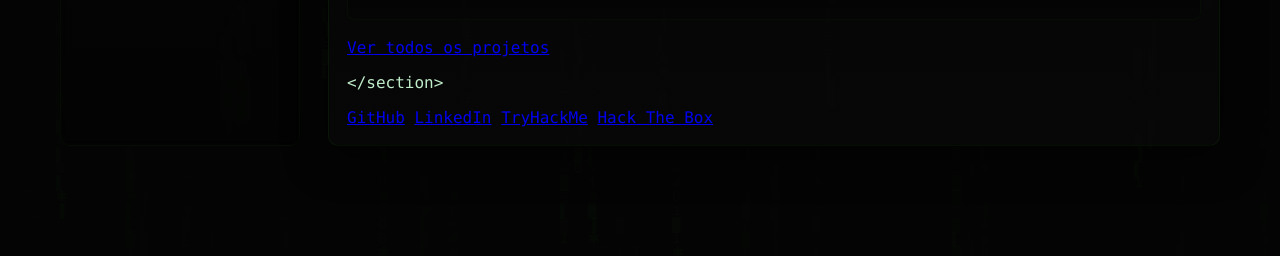
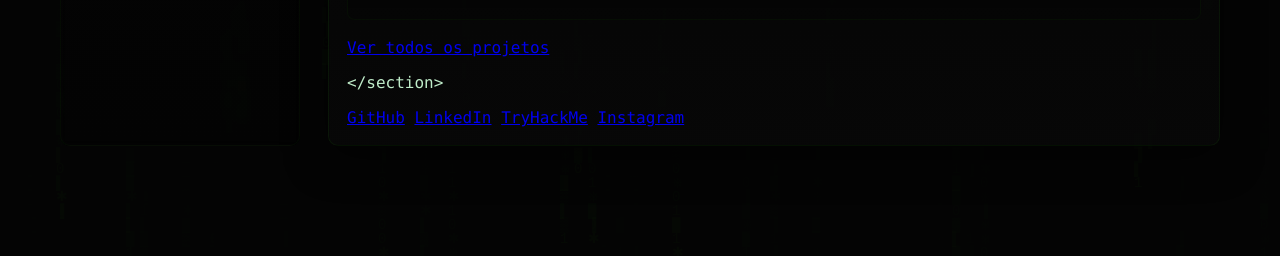
Before and after one commit to willimaofc/willimaofc.github.io, a Jekyll site: the page built from index.md, in a window 1280 px wide and 900 px high, scrolled down 335 px. Shown: the part 625-881 px from the top of the window. Built offline with Jekyll 4.4.1, drawn with Linux system fonts in a browser that asks for light colours.

Commit message:
Update Instagram link text in index.md

```diff
--- a/index.md
+++ b/index.md
@@ -45,5 +45,5 @@ subtitle: "Segurança da informação · Pentesting · CTF · Privilege Escalati
   <a href="https://github.com/willimaofc" target="_blank" class="social github">GitHub</a>
   <a href="https://linkedin.com/in/wil-limaofc" target="_blank" class="social linkedin">LinkedIn</a>
   <a href="https://tryhackme.com/p/willimaofc" target="_blank" class="social tryhackme">TryHackMe</a>
-  <a href="https://instagram.com/wil_limaofc" target="_blank" class="social instagram">Hack The Box</a>
+  <a href="https://instagram.com/wil_limaofc" target="_blank" class="social instagram">Instagram</a>
 </div>
```
